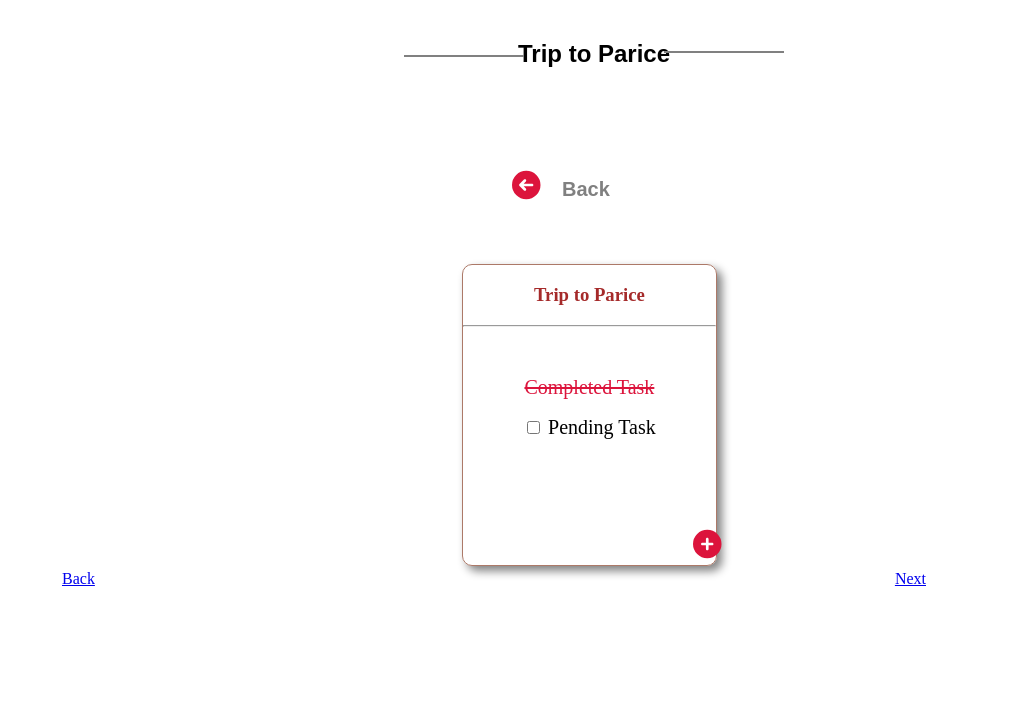
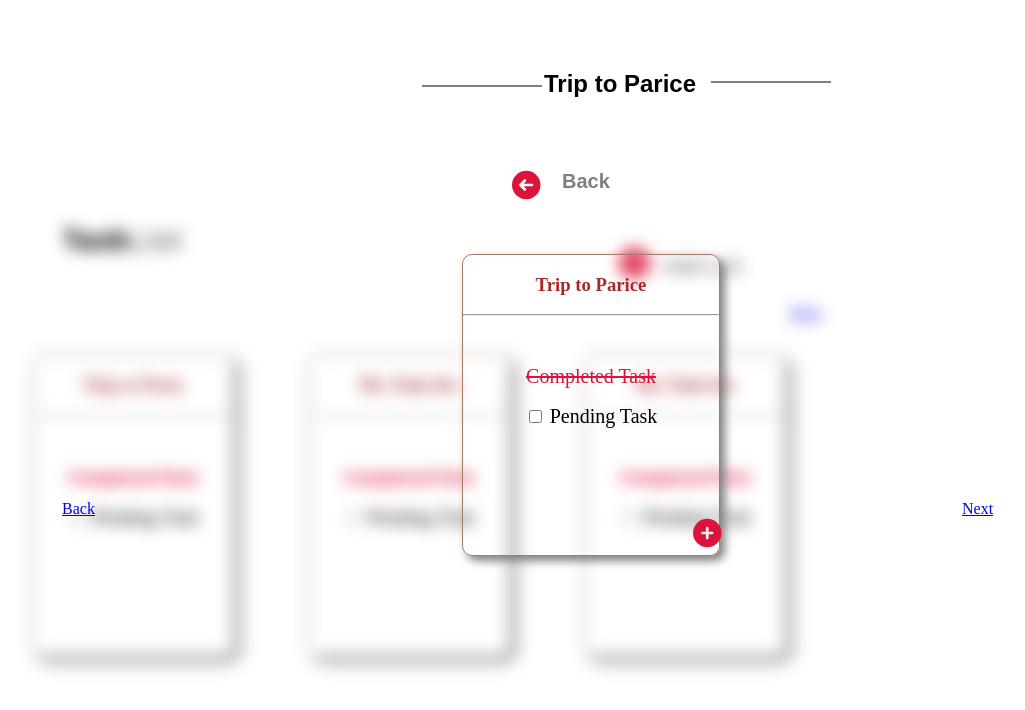
Before and after one commit to meghanathul/todoapp, a plain HTML site: page index1.html in a window 1280 px wide. Shown: the whole page, without its empty margins (46-1071 px from the left). Drawn offline with Linux system fonts and the light colour scheme.

Commit message:
todochange

```diff
--- a/index1.html
+++ b/index1.html
@@ -12,6 +12,46 @@
     <script src="all.js"></script>
 </head>
 <body>
+    <div class="notshow1">
+
+        <div class="upper">
+            <div class="heading">
+              <h2><b style="color: black;">Task</b>List</h2>
+            </div>
+            <div class="heading1">
+               <a href="./index1.html"><i class="fas fa-plus-circle" style="width: 95%; height: 30px ;padding-top: 130px; color: crimson;"></i></a>
+
+            </div>
+            <h4>Add List</h4>
+        </div>
+
+
+
+        <div class="container">
+            <div class="box box1" >
+                <h3 style=" text-align: center;"><a href="./index1.html" style="text-decoration: none; color:brown;"> Trip to Paris</a></h3>
+                <hr>
+                <p><del style="color: crimson;" >Completed Task</del><br>
+                <ins><input type="checkbox" id="box" value></ins>
+            <label for="box">Pending Task</label></p>
+            </div>
+            <div class="box box2">
+                <h3 style="color: brown; text-align: center;">My Todo list</h3>
+                <hr>
+                <p><del  style="color: crimson;">Completed Task</del><br>
+                    <ins><input type="checkbox" id="box" value></ins>
+                <label for="box">Pending Task</label></p>
+            </div>
+            <div class="box box3">
+                <h3 style="color: brown; text-align: center;">My Todo list</h3>
+                <hr>
+                <p><del style="color: crimson;" >Completed Task</del><br>
+                    <ins><input type="checkbox" id="box" value></ins>
+                <label for="box">Pending Task</label></p>
+            </div>
+            <a href="./index1.html">Next</a>
+        </div>
+    </div>
 
   <section>
          <h1>Trip to Parice</h1>
@@ -19,9 +59,9 @@
            <a href="./index.html"> <i class="fas fa-arrow-circle-left" style="width: 95%; height: 30px ; color: crimson;"></i></a>
 
          </div  >
-         <h5>Back</h5>
+         <h5 style="position: absolute; top: 40px;">Back</h5>
         <div class="card">
-            <h3 style="color: brown; text-align: center;">Trip to Parice</h3>
+            <h3 style="text-align: center;"> <a href="./index.html" style="color: brown;text-decoration: none;">Trip to Parice</h3></a>
             <hr>
             <p><del  style="color: crimson;">Completed Task</del><br>
                 <ins><input type="checkbox" id="box" value></ins>
@@ -31,8 +71,9 @@
             </div>
         </div>
     </section>
-    <a href="./index.html" style="margin-left: 100px;">Back</a>
-    <a href="./index2.html" style="float: right; margin-right: 300px;">Next</a>
+    <a href="./index.html" style="margin-left: 100px;top: 500px;
+    position: absolute;">Back</a>
+    <a href="./index2.html" style="float: right; margin-left: 1000px; top: 500px;position: absolute;">Next</a>
 
 </body>
 </html>
--- a/index2.html
+++ b/index2.html
@@ -81,12 +81,13 @@
         <a href="./index1.html">Next</a>
     </div>
 </div>
+
         <div class="box1">
             <label for="text" style="color: crimson; text-align: center;">Add New List</label><br>
             <input type="text" id="text" value=""><br>
             <button type="add" style="background-color: crimson; color: white;">ADD</button>
         </div>
-        <a href="./index1.html" style="float: left ; margin-left: 100px;">Back</a>
-        <a href="./index3.html" style="float: right; margin-right: 100px;">Next</a>
+        <a href="./index1.html" style="float: left ; margin-left: 95px;">Back</a>
+        <a href="./index3.html" style="float: right; margin-right: 200px;">Next</a>
 </body>
 </html>
--- a/style.css
+++ b/style.css
@@ -27,6 +27,10 @@ h4{
   font-size: 20px;
 
 }
+.notshow1{
+  filter: blur(8px);
+}
+
 
   .box {
     border:1px solid rgb(172, 121, 104);
@@ -62,7 +66,8 @@ h4{
   height: 300px;
   display: inline-block;
   margin-left: 100px;
-  margin-top: 30px;
+  position: absolute;
+  top: 250px;
   box-shadow: 5px 5px 10px grey;
   margin-left: 500px;
  }
@@ -92,8 +97,10 @@ h4{
  h1{
   font-family: sans-serif;
   text-align: center;
-  position: relative;
-  top: 20px;
+  position: absolute;
+  top: 50px;
+  left: 590px;
+
 }
 h1:before{
   content: "";
@@ -102,7 +109,7 @@ h1:before{
   height: 2px;
   background:grey;
   position: absolute;
-  left: 35%;
+  right:101%;
   top: 15px;
   text-align: center;
 
@@ -114,6 +121,6 @@ h1::after{
   height: 2px;
   background: grey;
   position: absolute;
-  right: 35%;
+  left: 110%;
   bottom: 15px;
 }
```
Also changed, not shown: index3.html (+20 -11 lines). Lines whose indentation alone changed are shown as unchanged.
